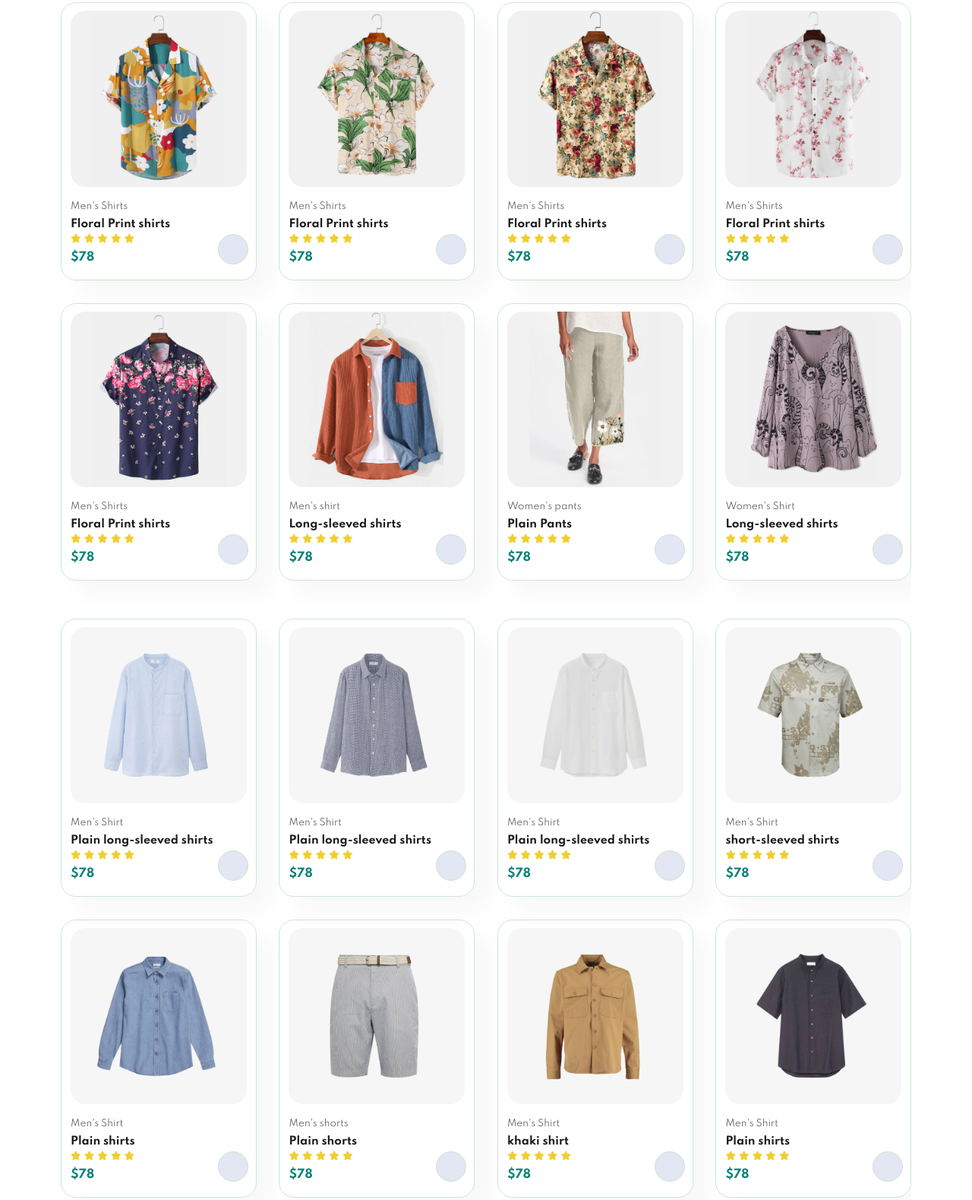
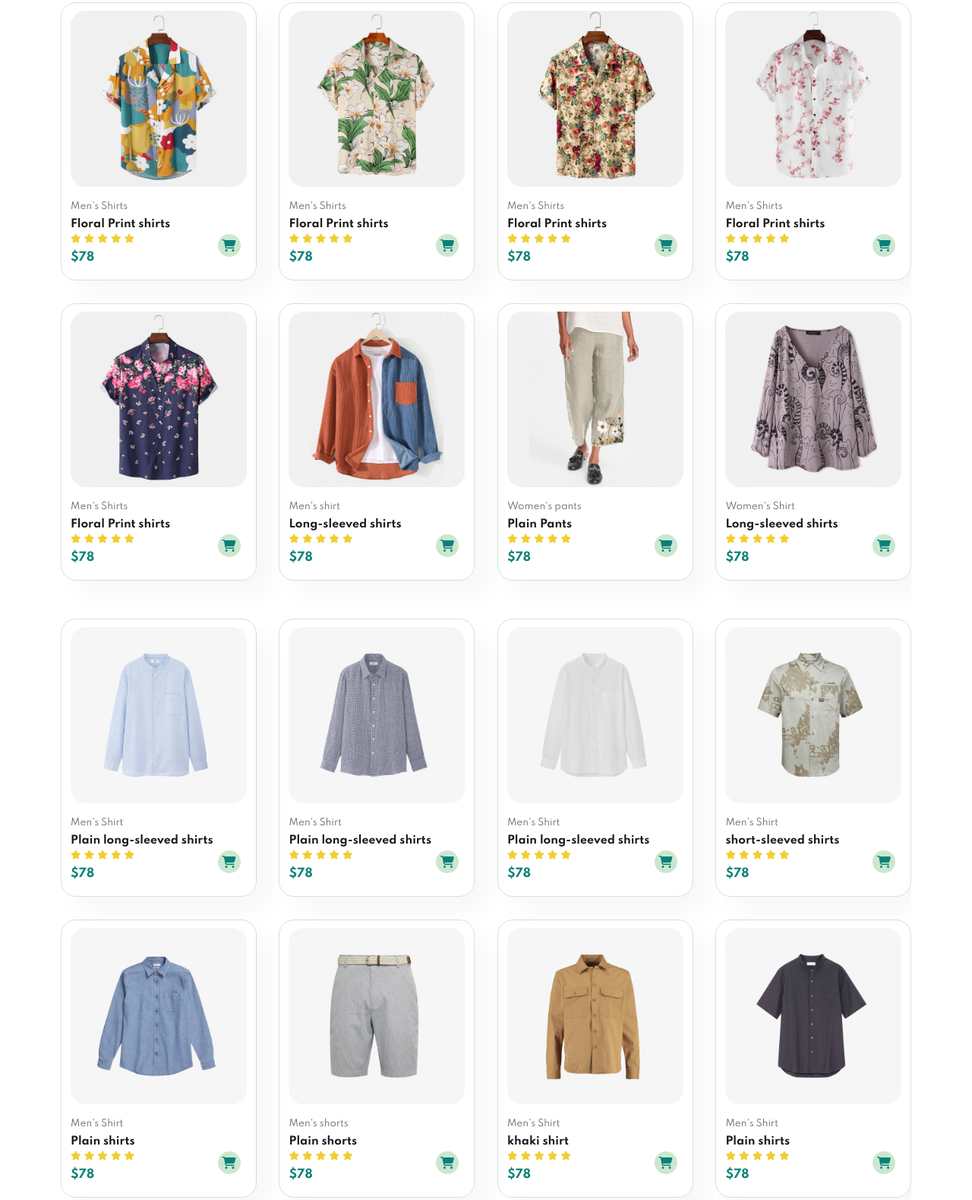
Before and after one commit to maundu55/Fashion-ecommerce-site, a plain HTML site: page shop.html in a window 1280 px wide. Shown: the part 481-2060 px from the top of the page at 76% size. Drawn offline with Linux system fonts and the light colour scheme.

Commit message:
adjusted cart icon

```diff
--- a/shop.html
+++ b/shop.html
@@ -48,7 +48,7 @@
                 </div>
                 <h4>$78</h4>
             </div>
-            <a href="#"><i class="fal fa-shopping-cart cart" ></i></a>
+            <a href="#"><i class="fa-solid fa-cart-shopping"></i></a>
         </div>
         <div class="pro" onclick="window.location.href='sproduct.html';">
             <img src="images/products/f2.jpg" alt="">
@@ -64,7 +64,7 @@
                 </div>
                 <h4>$78</h4>
             </div>
-            <a href="#"><i class="fal fa-shopping-cart  cart" ></i></a>
+            <a href="#"><i class="fa-solid fa-cart-shopping"></i></a>
         </div>
         <div class="pro" onclick="window.location.href='sproduct.html';">
             <img src="images/products/f3.jpg" alt="">
@@ -80,7 +80,7 @@
                 </div>
                 <h4>$78</h4>
             </div>
-            <a href="#"><i class="fal fa-shopping-cart  cart" ></i></a>
+            <a href="#"><i class="fa-solid fa-cart-shopping"></i></a>
         </div>
         <div class="pro" onclick="window.location.href='sproduct.html';">
             <img src="images/products/f4.jpg" alt="">
@@ -96,7 +96,7 @@
                 </div>
                 <h4>$78</h4>
             </div>
-            <a href="#"><i class="fal fa-shopping-cart  cart" ></i></a>
+            <a href="#"><i class="fa-solid fa-cart-shopping"></i></a>
         </div>
         <div class="pro" onclick="window.location.href='sproduct.html';">
             <img src="images/products/f5.jpg" alt="">
@@ -112,7 +112,7 @@
                 </div>
                 <h4>$78</h4>
             </div>
-            <a href="#"><i class="fal fa-shopping-cart  cart" ></i></a>
+            <a href="#"><i class="fa-solid fa-cart-shopping"></i></a>
         </div>
         <div class="pro" onclick="window.location.href='sproduct.html';">
             <img src="images/products/f6.jpg" alt="">
@@ -128,7 +128,7 @@
                 </div>
                 <h4>$78</h4>
             </div>
-            <a href="#"><i class="fal fa-shopping-cart  cart" ></i></a>
+            <a href="#"><i class="fa-solid fa-cart-shopping"></i></a>
         </div>
         <div class="pro" onclick="window.location.href='sproduct.html';">
             <img src="images/products/f7.jpg" alt="">
@@ -144,7 +144,7 @@
                 </div>
                 <h4>$78</h4>
             </div>
-            <a href="#"><i class="fal fa-shopping-cart  cart" ></i></a>
+            <a href="#"><i class="fa-solid fa-cart-shopping"></i></a>
         </div>
         <div class="pro" onclick="window.location.href='sproduct.html';">
             <img src="images/products/f8.jpg" alt="">
@@ -160,7 +160,7 @@
                 </div>
                 <h4>$78</h4>
             </div>
-            <a href="#"><i class="fal fa-shopping-cart  cart" ></i></a>
+            <a href="#"><i class="fa-solid fa-cart-shopping"></i></a>
         </div>
     </div>
             <div class="pro-container">
@@ -178,7 +178,7 @@
                         </div>
                         <h4>$78</h4>
                     </div>
-                    <a href="#"><i class="fal fa-shopping-cart  cart" ></i></a>
+                    <a href="#"><i class="fa-solid fa-cart-shopping"></i></a>
                 </div>
                 <div class="pro" onclick="window.location.href='sproduct.html';">
                     <img src="images/products/n2.jpg" alt="">
@@ -194,7 +194,7 @@
                         </div>
                         <h4>$78</h4>
                     </div>
-                    <a href="#"><i class="fal fa-shopping-cart  cart" ></i></a>
+                    <a href="#"><i class="fa-solid fa-cart-shopping"></i></a>
                 </div>
                 <div class="pro" onclick="window.location.href='sproduct.html';">
                     <img src="images/products/n3.jpg" alt="">
@@ -210,7 +210,7 @@
                         </div>
                         <h4>$78</h4>
                     </div>
-                    <a href="#"><i class="fal fa-shopping-cart  cart" ></i></a>
+                    <a href="#"><i class="fa-solid fa-cart-shopping"></i></a>
                 </div>
                 <div class="pro" onclick="window.location.href='sproduct.html';">
                     <img src="images/products/n4.jpg" alt="">
@@ -226,7 +226,7 @@
                         </div>
                         <h4>$78</h4>
                     </div>
-                    <a href="#"><i class="fal fa-shopping-cart  cart" ></i></a>
+                    <a href="#"><i class="fa-solid fa-cart-shopping"></i></a>
                 </div>
                 <div class="pro" onclick="window.location.href='sproduct.html';">
                     <img src="images/products/n5.jpg" alt="">
@@ -242,7 +242,7 @@
                         </div>
                         <h4>$78</h4>
                     </div>
-                    <a href="#"><i class="fal fa-shopping-cart  cart" ></i></a>
+                    <a href="#"><i class="fa-solid fa-cart-shopping"></i></a>
                 </div>
                 <div class="pro" onclick="window.location.href='sproduct.html';">
                     <img src="images/products/n6.jpg" alt="">
@@ -258,7 +258,7 @@
                         </div>
                         <h4>$78</h4>
                     </div>
-                    <a href="#"><i class="fal fa-shopping-cart  cart" ></i></a>
+                    <a href="#"><i class="fa-solid fa-cart-shopping"></i></a>
                 </div>
                 <div class="pro" onclick="window.location.href='sproduct.html';">
                     <img src="images/products/n7.jpg" alt="">
@@ -274,7 +274,7 @@
                         </div>
                         <h4>$78</h4>
                     </div>
-                    <a href="#"><i class="fal fa-shopping-cart  cart" ></i></a>
+                    <a href="#"><i class="fa-solid fa-cart-shopping"></i></a>
                 </div>
                 <div class="pro" onclick="window.location.href='sproduct.html';">
                     <img src="images/products/n8.jpg" alt="">
@@ -290,7 +290,7 @@
                         </div>
                         <h4>$78</h4>
                     </div>
-                    <a href="#"><i class="fal fa-shopping-cart  cart" ></i></a>
+                    <a href="#"><i class="fa-solid fa-cart-shopping"></i></a>
                 </div>
             </div>
 
--- a/style.css
+++ b/style.css
@@ -265,19 +265,20 @@ h1{
   font-weight: 700;
   color: #088178;
 }
-#product1 .pro .cart{
-  width: 40px;
-  height: 40px;
-  line-height: 40px;
-  border-radius: 50px;
-  background-color: #E3E6F3;
-  font-weight: 500;
-  color: #088178;
-  border: 1px solid #cce7d0;
-  position: absolute;
-  bottom: 20px;
-  right: 10px;
+#product1 .pro .fa-solid{
+ position: absolute;
+ bottom: 30px;
+ right: 20px;
+ background-color: #cce7d0;
+ color: #088178;
+ width: 30px;
+ height: 30px;
+ border-radius: 15px;
+ display: flex;
+ align-items: center;
+ justify-content: center;
 }
+
 #banner{
   display: flex;
   flex-direction: column;
@@ -820,6 +821,9 @@ color: #fff;
 #product1 .pro{
   width: 100%;
 }
+#product1 .pro .fa-solid{
+  bottom: 22.5px;
+}
 #banner{
   height: 50vh;
   min-width: 358px;
```
Also changed, not shown: index.html (+20 -18 lines), sproduct.html (+4 -4 lines).
